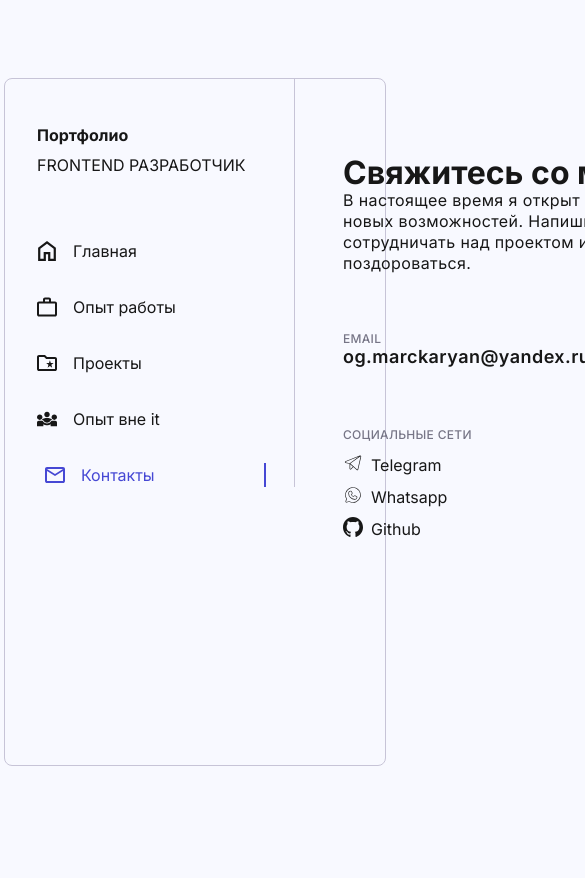
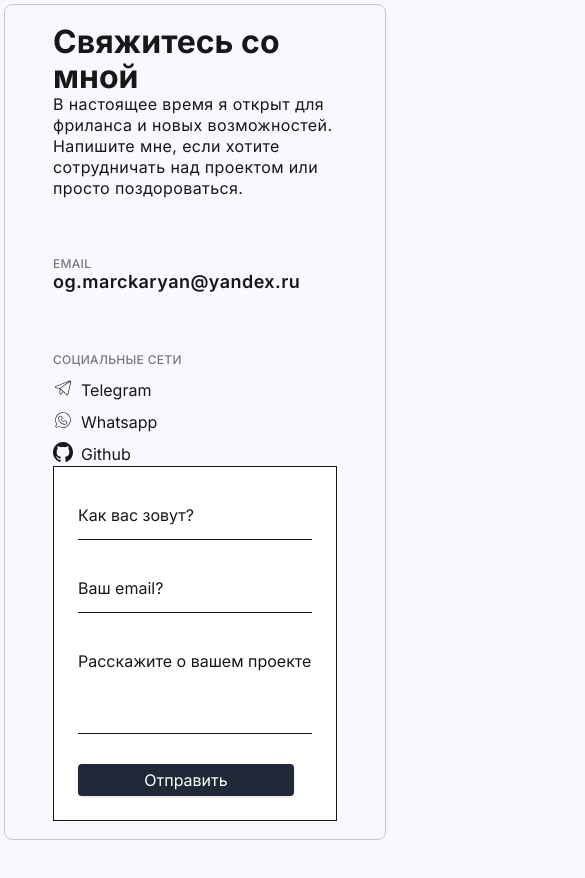
Before and after one commit to NBhey/profile, a Next.js app: page /contacts in a window 390 px wide. Shown: the top 878 px of the page, 585 px wide, since content can reach past the window. Before the commit the page ends 844 px from the top, so only its background shows below. Built offline with nearby package versions, Linux system fonts and the light colour scheme.

Commit message:
feat: подготовить основу для мобильной верстки

```diff
--- a/app/contacts/page.tsx
+++ b/app/contacts/page.tsx
@@ -23,7 +23,7 @@ export default function Contacts() {
         </Typography>
       </div>
 
-      <div className="flex gap-x-8 justify-between">
+      <div className="flex flex-col lg:flex-row lg:gap-x-8 lg:justify-between">
         <div className="flex-0 flex flex-col gap-y-15 shrink">
           <div>
             <Typography
--- a/src/widgets/home/ui/Sidebar.tsx
+++ b/src/widgets/home/ui/Sidebar.tsx
@@ -4,7 +4,7 @@ import { Author } from '@/src/widgets/home/ui/Author'
 
 export const Sidebar = () => {
   return (
-    <header className="self-start px-8 pt-12 h-full flex flex-col gap-y-3.5 items-center justify-between flex-none border-r border-[#C7C4D7]">
+    <header className="hidden self-start lg:px-8 pt-12 h-full md:flex flex-col gap-y-3.5 items-center justify-between flex-none border-r border-[#C7C4D7]">
       <Title />
       <Navbar />
       <Author />
```
